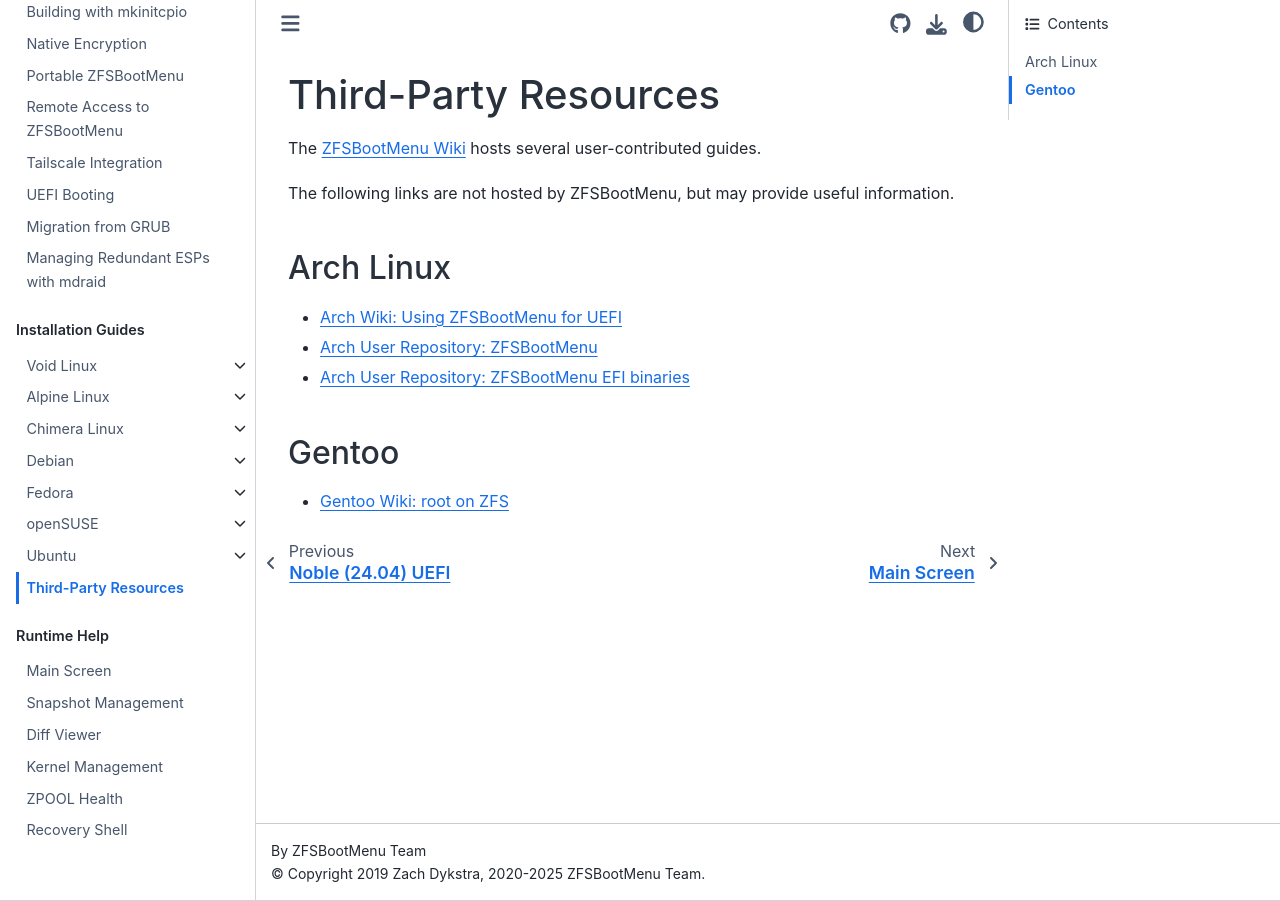
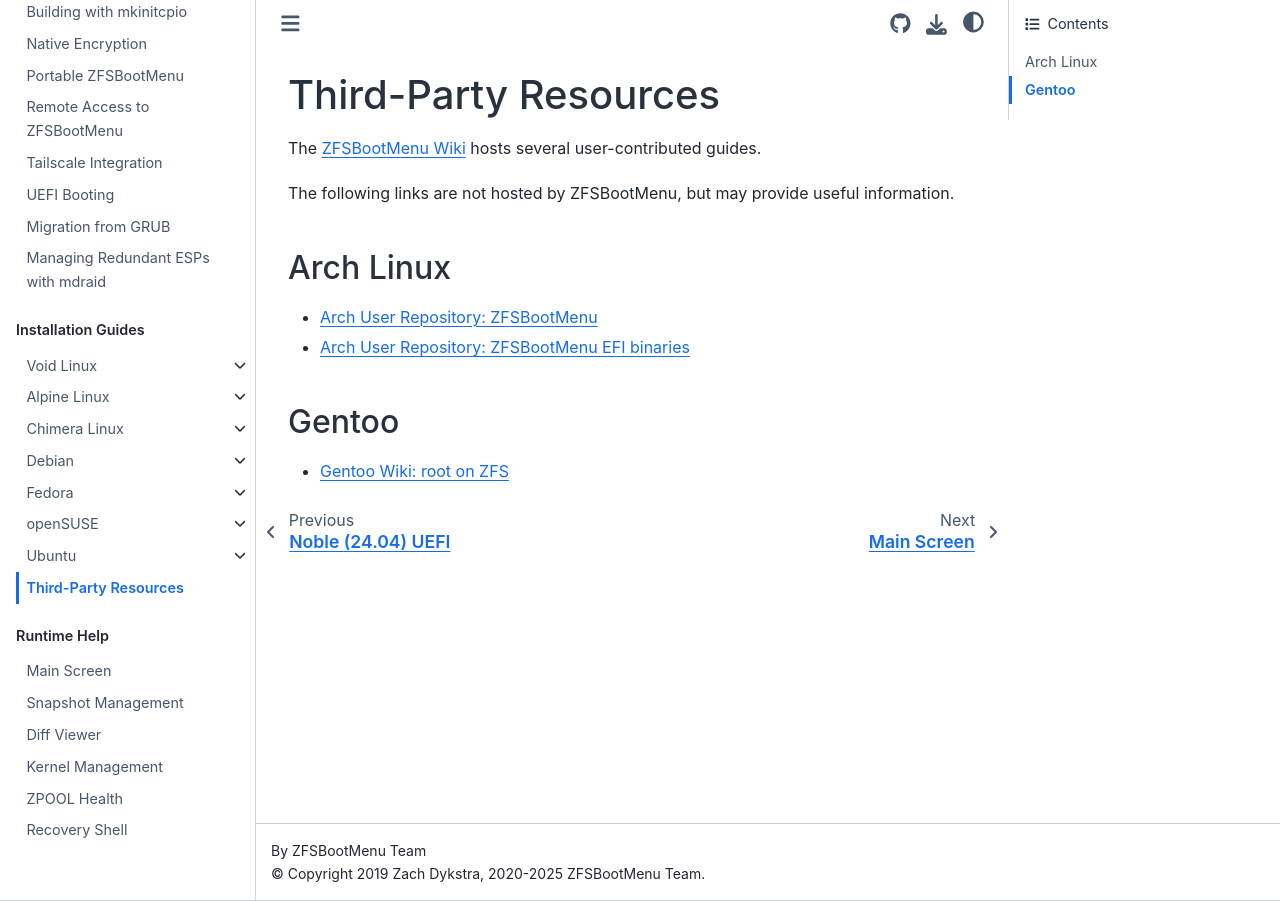
Before and after one commit to zbm-dev/zfsbootmenu, a Sphinx documentation site: the page built from docs/guides/third-party.rst, in a window 1280 px wide. Built offline with Sphinx 7.4.7 and the Sphinx Book theme 1.1.4, drawn with Linux system fonts in a browser that asks for light colours.

Commit message:
docs/: remove dead Arch wiki link

```diff
--- a/docs/guides/third-party.rst
+++ b/docs/guides/third-party.rst
@@ -8,7 +8,6 @@
 Arch Linux
 ----------
 
-* `Arch Wiki: Using ZFSBootMenu for UEFI <https://wiki.archlinux.org/title/Install_Arch_Linux_on_ZFS#Using_ZFSBootMenu_for_UEFI>`_
 * `Arch User Repository: ZFSBootMenu <https://aur.archlinux.org/packages/zfsbootmenu>`_
 * `Arch User Repository: ZFSBootMenu EFI binaries <https://aur.archlinux.org/packages/zfsbootmenu-efi-bin>`_
 
```
